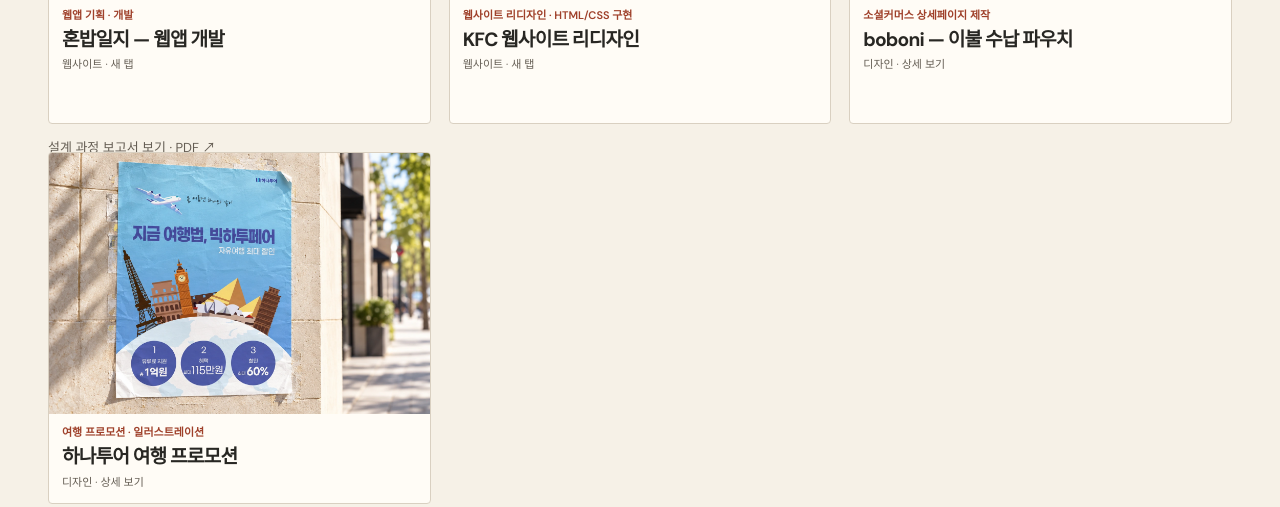
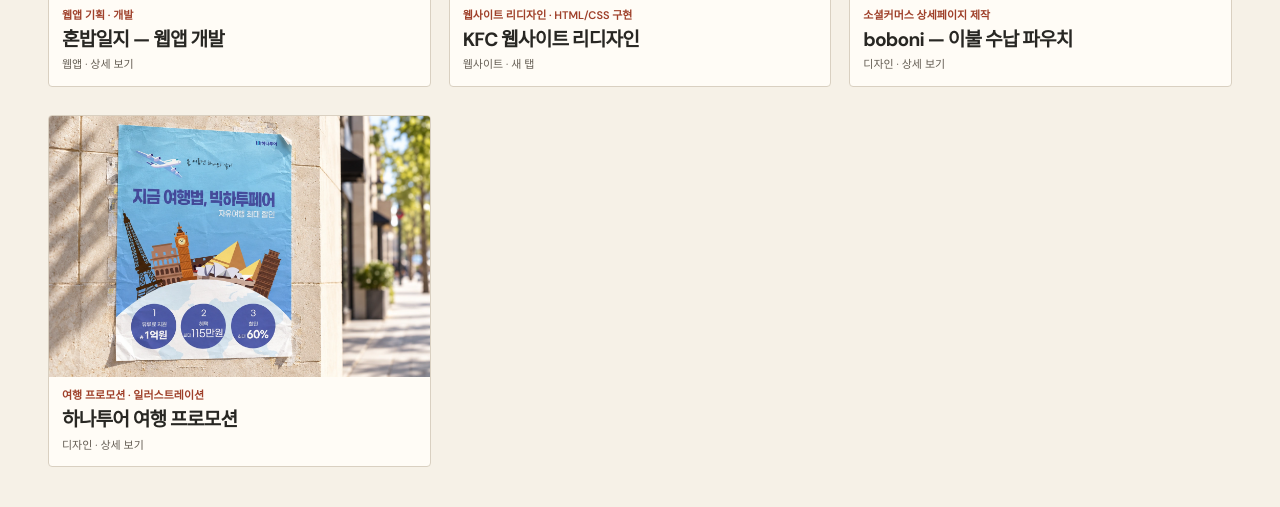
Before and after one commit to hys010606-alt/food-film-portfolio, a plain HTML site: page index.html in a window 1280 px wide. Shown: the part 1469-1976 px from the top of the page. Drawn offline with Linux system fonts and the light colour scheme.

Commit message:
Move Honbap app and report links into project modal

```diff
--- a/index.html
+++ b/index.html
@@ -6,8 +6,8 @@
   <meta name="theme-color" content="#f6f1e7">
   <meta name="description" content="콜드·핫 섹션, 신메뉴 개발과 주방 운영을 경험한 요리사 출신 허윤성의 푸드 콘텐츠 기획·영상 제작 포트폴리오입니다.">
   <title>허윤성 — 요리사 출신 푸드 콘텐츠 제작자</title>
-  <link rel="stylesheet" href="styles.css?v=gallery-39">
-  <script src="script.js?v=gallery-39" defer></script>
+  <link rel="stylesheet" href="styles.css?v=gallery-40">
+  <script src="script.js?v=gallery-40" defer></script>
 </head>
 <body id="top">
   <a class="skip" href="#work">작업 바로 보기</a>
--- a/script.js
+++ b/script.js
@@ -4,7 +4,7 @@ const portfolio = {
   projects: [
     {id:'story', food:true, category:'planning', categoryLabel:'유튜브 영상 기획/제작', title:'스토리 퀴진 — 이야기 한 그릇', video:'assets/story-intro.mp4', poster:'assets/story-intro-poster.jpg', videoLabel:'첫 영상 인트로 열기', previewHeading:'채널 기획서', images:pages('story-slide',14), document:'assets/story-cuisine.pptx', documentLabel:'채널 기획서 PPTX 다운로드', tools:['인트로 영상','채널 콘셉트','콘텐츠 기획','브랜드 방향'], description:'세계 음식의 유래와 사연을 에피소드로 풀어내는 유튜브 채널 기획입니다. 첫 영상 인트로와 함께 시청 대상, 에피소드 구성, 채널의 시각적 방향을 담은 기획서를 볼 수 있습니다.'},
     {id:'kfc', food:true, category:'design', title:'KFC 웹사이트 리디자인', href:'kfc/index.html'},
-    {id:'cg', food:true, category:'web', title:'혼밥일지 — 웹앱 개발', href:'https://hys010606-alt.github.io/food-film-portfolio/honbap/'},
+    {id:'cg', food:true, category:'web', categoryLabel:'웹앱 기획 · 개발', title:'혼밥일지 — 웹앱 개발', appUrl:'https://hys010606-alt.github.io/food-film-portfolio/honbap/', document:'assets/honbap-design-report-v3.pdf', documentLabel:'설계 과정 보고서 보기 · PDF', appPreview:'assets/honbap-app-home-v2.png', tools:['웹앱 기획','화면 설계','웹앱 개발'], description:'혼자서도 한 끼를 챙기고 기록할 수 있도록 만든 웹앱입니다. 실제 웹앱을 사용해 보고, 설계 과정 보고서에서 기획 의도와 구현 과정을 확인할 수 있습니다.'},
     {id:'honbap-promo', food:true, category:'video', categoryLabel:'홍보 영상 제작', title:'혼밥일지 — 웹앱 홍보 영상', video:'assets/cg.mp4', poster:'assets/honbap-promo.jpg', videoLabel:'홍보 영상 원본 열기', tools:['홍보 영상 제작','영상 편집'], description:'직접 개발한 혼밥일지를 소개하기 위해 제작한 홍보 영상입니다. 일상에서 한 끼를 준비하는 장면과 웹앱의 사용 화면을 이어, 혼자서도 한 끼를 챙기고 기록하는 흐름을 보여줍니다.'},
     {id:'bose', category:'video', categoryLabel:'광고 제작 · 브랜드 영상', title:'BOSE — 세상의 소음을 끄다', video:'assets/bose.mp4', tools:['광고 제작','콘셉트 기획','콘티'], description:'BOSE 이어버드를 소재로 콘셉트 기획과 콘티부터 영상으로 구현한 광고 제작 작품입니다. 소음이 가득한 일상에서 나만의 고요와 몰입을 되찾는 순간을 담은 완성 영상과 제작기획서를 소개합니다.', document:'assets/bose-plan-design.pdf', documentLabel:'광고 제작기획서 PDF 열기', images:pages('bose-plan-design',12)},
     {id:'detail', category:'design', categoryLabel:'소셜커머스 상세페이지 제작', title:'boboni — 이불 수납 파우치', images:['assets/boboni-detail-v2.webp'], imageSize:[860,9287], document:'assets/boboni-detail-v2.png', documentLabel:'상세페이지 전체 이미지 열기', tools:['소셜커머스','상세페이지 제작','제품 정보 구성','비주얼 디자인'], description:'보보니 이불 수납 파우치를 소개하는 소셜커머스 상세페이지 제작 작품입니다. 제품의 장점을 쉽게 이해하고 구매에 필요한 정보를 확인할 수 있도록 사용 장면, 여섯 가지 수납 포인트, 압축 전후 비교, 컬러와 사이즈를 구성했습니다.'},
@@ -39,7 +39,7 @@ portfolio.projects.forEach(project => {
     tile.addEventListener('click', () => openProject(project));
   }
   const cover = galleryCovers[project.id];
-  tile.innerHTML = `<span class="gallery-art"><img src="${cover.src}" alt="" loading="lazy" width="800" height="800"></span><span class="gallery-caption"><span class="gallery-name">${project.title}</span><span class="gallery-format">${project.href ? '웹사이트 · 새 탭' : project.video ? '영상 · 상세 보기' : '디자인 · 상세 보기'}</span></span>`;
+  tile.innerHTML = `<span class="gallery-art"><img src="${cover.src}" alt="" loading="lazy" width="800" height="800"></span><span class="gallery-caption"><span class="gallery-name">${project.title}</span><span class="gallery-format">${project.href ? '웹사이트 · 새 탭' : project.appUrl ? '웹앱 · 상세 보기' : project.video ? '영상 · 상세 보기' : '디자인 · 상세 보기'}</span></span>`;
   if (project.id === 'cg') {
     const screen = tile.querySelector('.gallery-art img');
     const phone = document.createElement('span'); phone.className = 'iphone-mockup';
@@ -52,16 +52,6 @@ portfolio.projects.forEach(project => {
     tile.querySelector('.gallery-caption').prepend(role);
   }
   article.append(tile);
-  if (project.id === 'cg') {
-    const report = document.createElement('a');
-    report.className = 'project-report';
-    report.href = 'assets/honbap-design-report-v3.pdf';
-    report.target = '_blank';
-    report.rel = 'noopener';
-    report.textContent = '설계 과정 보고서 보기 · PDF ↗';
-    report.setAttribute('aria-label', '혼밥일지 설계 과정 보고서 PDF 보기 (새 탭)');
-    article.append(report);
-  }
   grid.append(article);
 });
 document.querySelectorAll('[data-filter]').forEach(button => {
@@ -107,8 +97,15 @@ function openProject(project) {
     addVideo(project.video, project.poster);
     links.append(link(project.video, project.videoLabel || '영상 원본 열기'));
   }
+  if (project.appUrl) links.append(link(project.appUrl, '혼밥일지 웹앱 열기'));
   if (project.document) links.append(link(project.document, project.documentLabel));
   if (links.childElementCount) videoArea.append(links);
+  if (project.appPreview) {
+    const preview = document.createElement('img');
+    preview.className = 'app-preview'; preview.src = project.appPreview;
+    preview.alt = '혼밥일지 실제 웹앱 홈 화면'; preview.width = 390; preview.height = 844;
+    videoArea.append(preview);
+  }
   if (project.images) {
     const section = document.createElement('section'); section.className = 'document-preview';
     const heading = document.createElement('h3'); heading.textContent = project.previewHeading || (project.video ? '함께 보는 제작기획서' : '작업 미리 보기'); section.append(heading);
--- a/styles.css
+++ b/styles.css
@@ -325,5 +325,5 @@ dialog::backdrop { background: #1a1712b8; backdrop-filter: blur(4px); }
 .contact-details p { display: grid; grid-template-columns: 3em auto; gap: 10px; align-items: baseline; }
 .contact-details a { margin-left: 0; }
 
-.project-report { display: inline-block; margin-top: 8px; padding-block: 5px; font-size: 13px; color: var(--muted); text-decoration: underline; text-underline-offset: 4px; }
-.project-report:hover { color: var(--accent); }
+
+.app-preview { display: block; width: auto; max-width: 100%; height: auto; max-height: 520px; margin: 24px auto 0; border-radius: 12px; }
```
